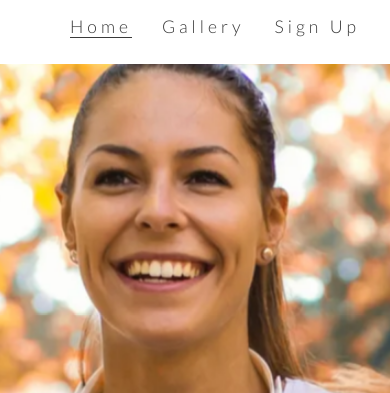
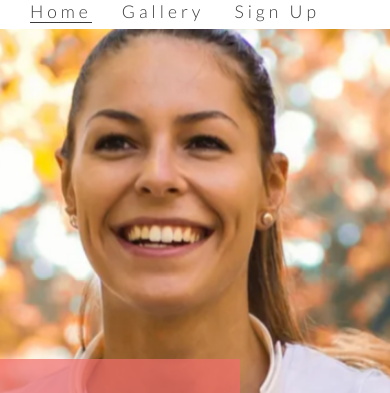
Before and after one commit to jacobmolsby93/Love-running, a plain HTML site: page index.html in a window 390 px wide. Shown: the part 86-479 px from the top of the page. Drawn offline with nearby package versions, Linux system fonts and the light colour scheme.

Commit message:
Style menu area for screens 950px wide and down

```diff
--- a/assets/css/style.css
+++ b/assets/css/style.css
@@ -257,7 +257,7 @@ footer {
 
 /* media queries*/
 
-/* for larger to medium screen size from 1200px wide and down */
+/* for larger to medium screen size from 1200px wide and down (Tablets) */
 @media screen and (max-width: 1200px) {
     #club-ethos {
         width: 65%;
@@ -287,3 +287,27 @@ footer {
         display: none;
     }
 }
+
+/* for medium screen sizes from 950px wide and down (Smartphones) */
+
+@media screen and (max-width: 950px) {
+
+    #menu {
+        clear: left;
+        float: left;
+        margin-left: 30px;
+        margin-bottom: 20px;
+        line-height: 25px;
+    }
+
+    #menu li {
+        height: 80px;
+        float: left;
+        margin-top: 10px;
+    }
+
+    .outer {
+        float: left;
+        height: 40px;
+    }
+}
```
